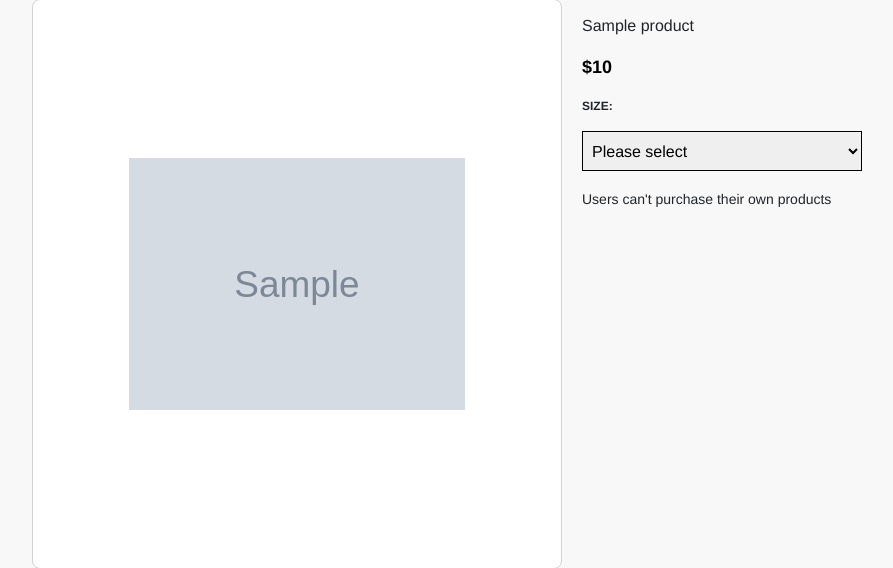
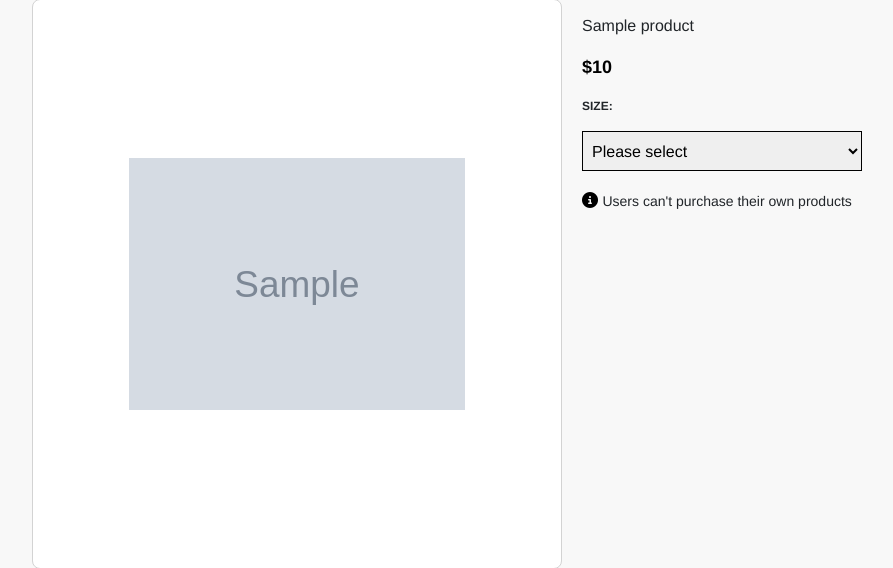
Before and after one commit to NickG35/Threadz, a Django app: page /product/1 in a window 1280 px wide. Shown: the part 72-640 px from the top of the page, without its empty margins (343-1236 px from the left). Run offline with Django 5.2, Linux system fonts and the light colour scheme; a user stored in the database is signed in; tables that the repository leaves empty hold one stand-in row (values such as "Sample post"); grey boxes marked "Sample" are stand-in pictures; parts of the project's set-up code (start-up, migrations or seed data) failed here and were passed over; some libraries are stand-ins or nearby versions.

Commit message:
allowed product info redirection link to be created asynchronously and fixed spacing for user specific info

```diff
--- a/products/templates/product.html
+++ b/products/templates/product.html
@@ -124,14 +124,18 @@
 
                         cartRow.innerHTML = `<div class="col-6">
                                                     <div class="cart-container">
-                                                        <div class="cart-box">
-                                                            <img class="cart-image" src=${imageUrl}>
-                                                        </div>
+                                                        <a href="/product/${data.cart_item.product.id}">
+                                                            <div class="cart-box">
+                                                                <img class="cart-image" src=${imageUrl}>
+                                                            </div>
+                                                        </a>
                                                     </div>
                                                 </div>
                                                 <div id="cart-right" class="col-6">
                                                         <p id="product-price${data.cart_item.product.id}" class="bold">$${data.cart_item.product.price}</p>
-                                                        <p class="product_name" data-id="${data.cart_item.product.id}" data-size="${data.cart_item.size}">${data.cart_item.product.name}</p>
+                                                        <a style="text-decoration: none;" href="/product/${data.cart_item.product.id}">
+                                                            <p class="product_name" data-id="${data.cart_item.product.id}" data-size="${data.cart_item.size}">${data.cart_item.product.name}</p>
+                                                        </a>
                                                         <div class="cart-info">
                                                             <div id="cartInfo">
                                                                 <p class="size">${data.cart_item.size}</p>
@@ -148,8 +152,6 @@
                     }
                     cartContent.prepend(cartRow);
 
-
-                    // look at chat gpt for updating items on the backend
                     let cartBottom = document.getElementById('cart-bottom');
                     if (!cartBottom) {
                         cartBottom = document.createElement('div');
@@ -272,7 +274,10 @@
                 </div>
                 <div class="product-button-row">
                     {% if product.created_by == request.user.profile %}
-                        <small>Users can't purchase their own products</small>
+                        <div class="flex">
+                            <i id="info-icon" class="fa-solid fa-circle-info" style="color: #000000;"></i>
+                            <small class="info-message">Users can't purchase their own products</small>
+                        </div>
                     {% else %}
                         <button id="cart_button" class="product-btn" type="submit" form="size-form">Add to Cart</button>
                     {% endif %}
```
